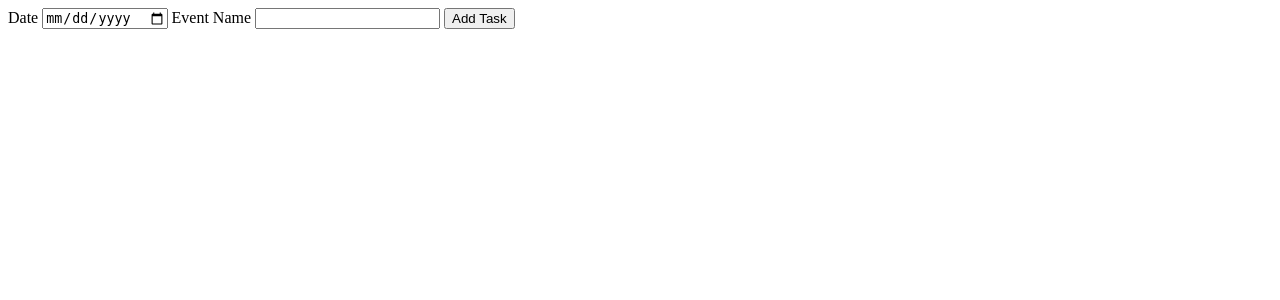
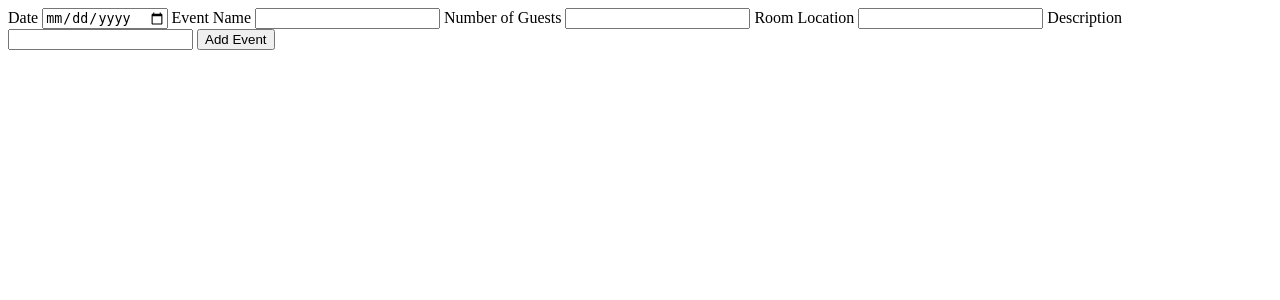
Before and after one commit to michaelmjh/W03D4Lab, a Flask app: page /add_event in a window 1280 px wide. Shown: the top 300 px of the page. Run offline with Flask 2, Linux system fonts and the light colour scheme.

Commit message:
Extension

```diff
--- a/controllers/controller.py
+++ b/controllers/controller.py
@@ -1,6 +1,7 @@
+from crypt import methods
 from app import app
 from flask import render_template, request
-from models.events_list import events
+from models.events_list import *
 
 @app.route("/")
 def index():
@@ -11,5 +12,18 @@ def show_events():
     return render_template('events_list.html', title='Events List', events=events)
 
 @app.route("/add_event")
+def show_add_event():
+    return render_template("add_event.html", title="add event")
+
+@app.route("/add_event", methods=['POST'])
 def add_event():
-    return render_template("add_event.html", title="add event")
+
+    e_date = request.form['date']
+    e_name = request.form['name']
+    e_number_of_guests = request.form['number_of_guests']
+    e_room_location = request.form['room_location']
+    e_description = request.form['description']
+
+    new_event = Event(e_date, e_name, e_number_of_guests, e_room_location, e_description)
+    add_new_event(new_event)
+    return render_template('events_list.html', title='Events List', events=events)
--- a/models/events_list.py
+++ b/models/events_list.py
@@ -5,3 +5,6 @@ event_1 = Event(datetime(2022, 5, 19), "Drinks after Lab", 20, "Pig and Butterfl
 event_2 = Event(datetime(2022, 5, 16), "Graduation", 30, "Pig and Butterfly", "Party time!")
 
 events = [event_1, event_2]
+
+def add_new_event(event):
+    events.append(event)
--- a/templates/add_event.html
+++ b/templates/add_event.html
@@ -5,8 +5,19 @@
 <form action="/add_event" method="POST">
     <label for="date">Date</label>
     <input type="date" name="date" id="date">
+
     <label for="name">Event Name</label>
     <input type="text" name="name" id="name">
-    <input type="submit" value="Add Task">
+
+    <label for="number_of_guests">Number of Guests</label>
+    <input type="number" name="number_of_guests" id="number_of_guests">
+
+    <label for="room_location">Room Location</label>
+    <input type="text" name="room_location" id="room_location">
+
+    <label for="description">Description</label>
+    <input type="text" name="description" id="description">
+
+    <input type="submit" value="Add Event">
 
 {% endblock %}
```
Also changed, not shown: models/Events.py (line endings or trailing spaces).
